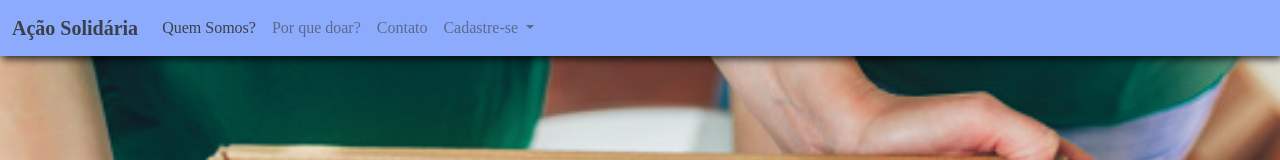
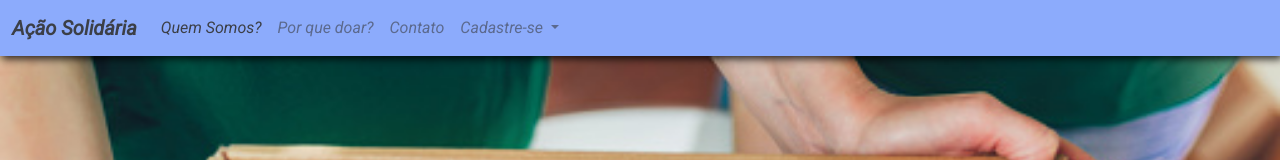
Before and after one commit to Jose-Rodrigues97/ProjetoDAOC, an Angular app in the folder Projeto/: page / in a window 1280 px wide. Shown: the top 160 px of the page. Built offline with nearby package versions, Linux system fonts and the light colour scheme.

Commit message:
Adicionando componente Header

```diff
--- a/Projeto/src/app/app.module.ts
+++ b/Projeto/src/app/app.module.ts
@@ -5,12 +5,14 @@ import { AppRoutingModule } from './app-routing.module';
 import { AppComponent } from './app.component';
 import { CardsComponent } from './cards-component/cards.component';
 import { CarouselComponentComponent } from './carousel-component/carousel-component.component';
+import { HeaderComponentComponent } from './header-component/header-component.component';
 
 @NgModule({
   declarations: [
     AppComponent,
     CardsComponent,
-    CarouselComponentComponent
+    CarouselComponentComponent,
+    HeaderComponentComponent
   ],
   imports: [
     BrowserModule,
--- /dev/null
+++ b/Projeto/src/app/header-component/header-component.component.html
@@ -0,0 +1 @@
+<p>header-component works!</p>
--- /dev/null
+++ b/Projeto/src/app/header-component/header-component.component.ts
@@ -0,0 +1,15 @@
+import { Component, OnInit } from '@angular/core';
+
+@Component({
+  selector: 'app-header-component',
+  templateUrl: './header-component.component.html',
+  styleUrls: ['./header-component.component.scss']
+})
+export class HeaderComponentComponent implements OnInit {
+
+  constructor() { }
+
+  ngOnInit(): void {
+  }
+
+}
--- a/Projeto/src/index.html
+++ b/Projeto/src/index.html
@@ -14,6 +14,9 @@
   <script src="https://cdn.jsdelivr.net/npm/bootstrap@5.2.0-beta1/dist/js/bootstrap.min.js"
     integrity="sha384-kjU+l4N0Yf4ZOJErLsIcvOU2qSb74wXpOhqTvwVx3OElZRweTnQ6d31fXEoRD1Jy"
     crossorigin="anonymous"></script>
+  <link rel="preconnect" href="https://fonts.googleapis.com">
+  <link rel="preconnect" href="https://fonts.gstatic.com" crossorigin>
+  <link href="https://fonts.googleapis.com/css2?family=Roboto:ital@1&display=swap" rel="stylesheet">
 </head>
 
 <body>
--- a/Projeto/src/styles.scss
+++ b/Projeto/src/styles.scss
@@ -2,6 +2,7 @@
     background-color: #7097FC;
     box-shadow: 0.1rem 0.2rem 0.5rem #000000;
     opacity: 0.8;
+
 }
 
 footer{
@@ -15,4 +16,5 @@ a{
     font-weight: bold;
     font-size: 3rem;
     opacity: 1;
+    font-family: 'Roboto', sans-serif;
 }
```
Also changed, not shown: Projeto/src/app/header-component/header-component.component.scss (added), 1 other file (tests, documents, lock files or other folders).
